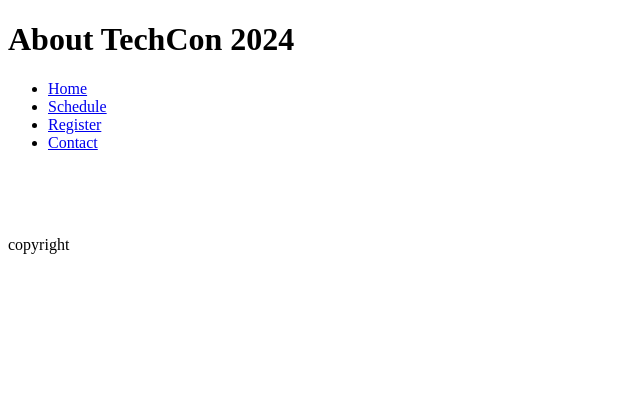
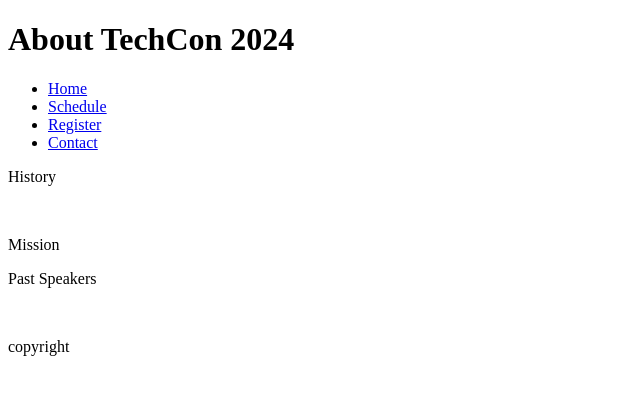
Before and after one commit to KALEKRSTOS731/TechCon_HTML, a plain HTML site: page techcon_website/about.html in a window 1280 px wide. Shown: the whole page, without its empty margins (0-640 px from the left). Drawn offline with Linux system fonts and the light colour scheme.

Commit message:
about.html

```diff
--- a/techcon_website/about.html
+++ b/techcon_website/about.html
@@ -19,13 +19,18 @@
         </nav>
     </header>
     <main>
+
         <article>
+            <p>History</p>
             <img src="" alt="">
         </article>
+
         <article>
-            <p></p>
+            <p>Mission</p>
         </article>
+
         <article>
+            <p>Past Speakers</p>
             <img src="" alt="">
         </article>
     </main>
```
